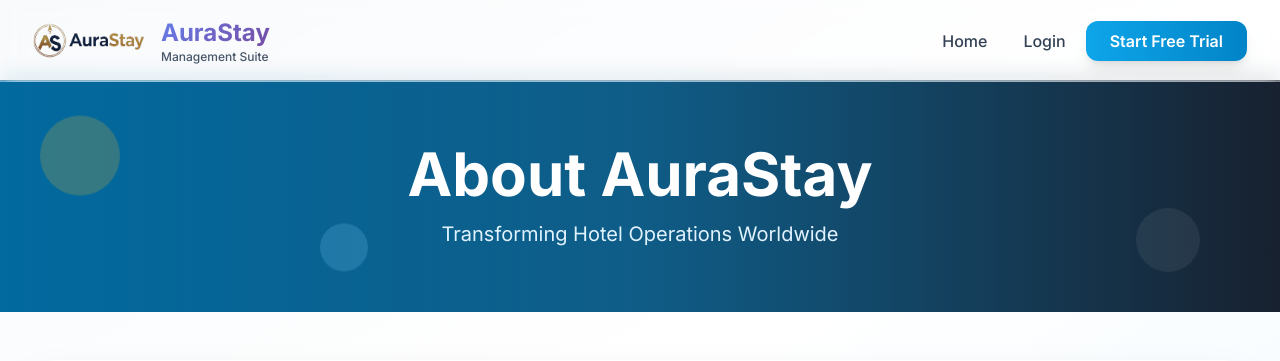
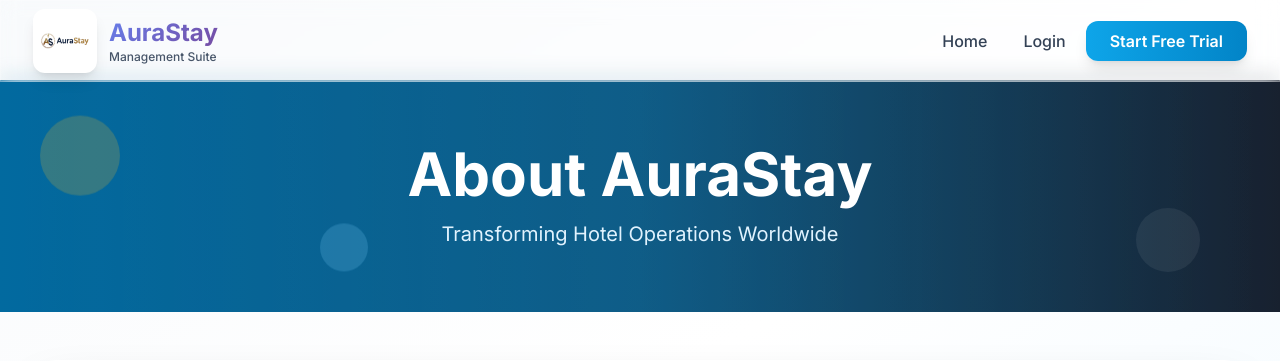
Before and after one commit to Momin9/hotel_management, a Django app: page /about/ in a window 1280 px wide. Shown: the top 361 px of the page. Run offline with Django 4.2, Linux system fonts and the light colour scheme; parts of the project's set-up code (start-up, migrations or seed data) failed here and were passed over; some libraries are stand-ins or nearby versions.

Commit message:
Update navbar logo styling to match About page design
- Added white rounded background with shadow for logo
- Reduced logo size to w-12 h-12 for better navbar proportion
- Consistent branding across landing and about pages
- Enhanced visual hierarchy with proper spacing

```diff
--- a/templates/base_luxury.html
+++ b/templates/base_luxury.html
@@ -111,9 +111,9 @@
         <div class="max-w-7xl mx-auto px-4 sm:px-6 lg:px-8">
             <div class="flex justify-between items-center h-20">
                 <!-- Logo -->
-                <a href="{% if not user.is_authenticated or request.resolver_match.url_name == 'landing' or request.resolver_match.url_name == 'about' %}{% url 'accounts:landing' %}{% else %}{% url 'accounts:dashboard' %}{% endif %}" class="flex items-center space-x-4 hover:opacity-80 transition-opacity">
-                    <div>
-                        <img src="{% static 'images/logo/aurastay-logo.png' %}" alt="AuraStay Logo" class="w-28 h-28 object-contain">
+                <a href="{% if not user.is_authenticated or request.resolver_match.url_name == 'landing' or request.resolver_match.url_name == 'about' %}{% url 'accounts:landing' %}{% else %}{% url 'accounts:dashboard' %}{% endif %}" class="flex items-center space-x-3 hover:opacity-80 transition-opacity">
+                    <div class="bg-white rounded-xl p-2 shadow-lg">
+                        <img src="{% static 'images/logo/aurastay-logo.png' %}" alt="AuraStay Logo" class="w-12 h-12 object-contain">
                     </div>
                     <div>
                         <h1 class="text-2xl font-bold gradient-text">AuraStay</h1>
```
